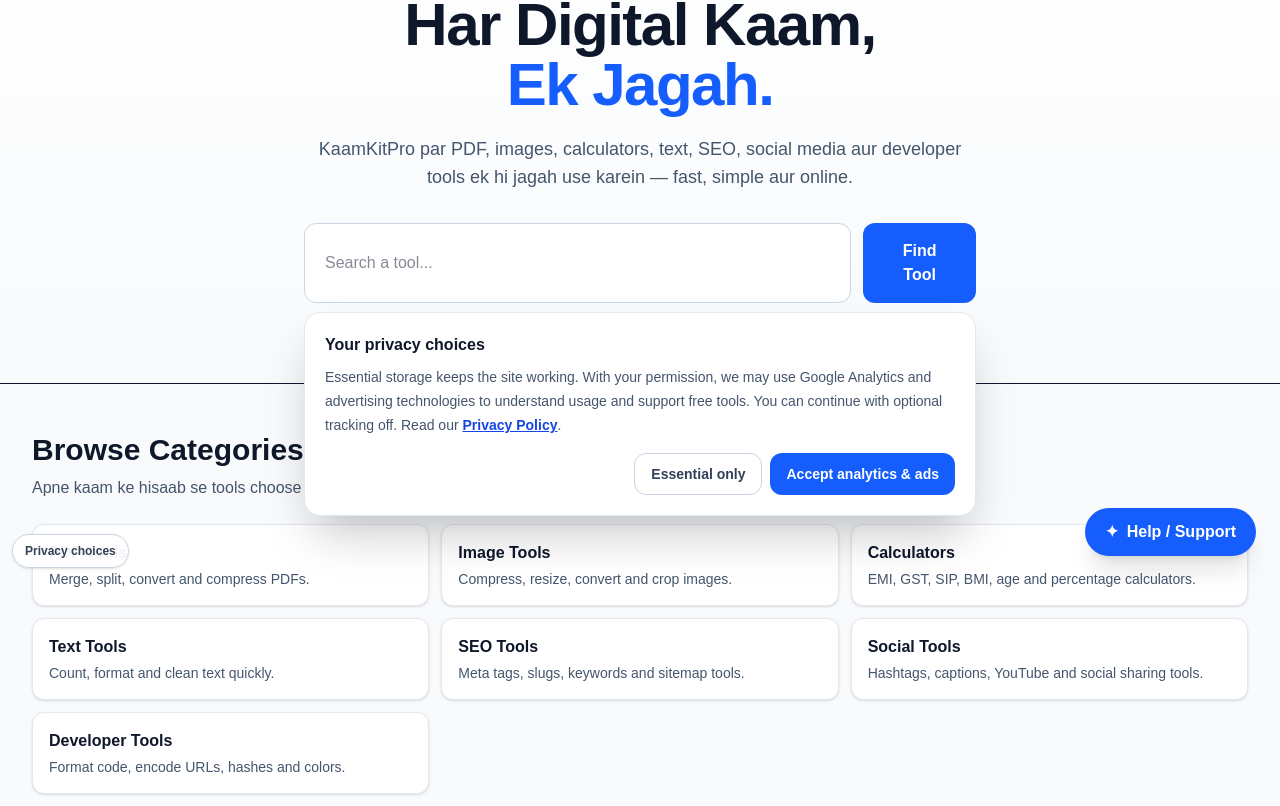
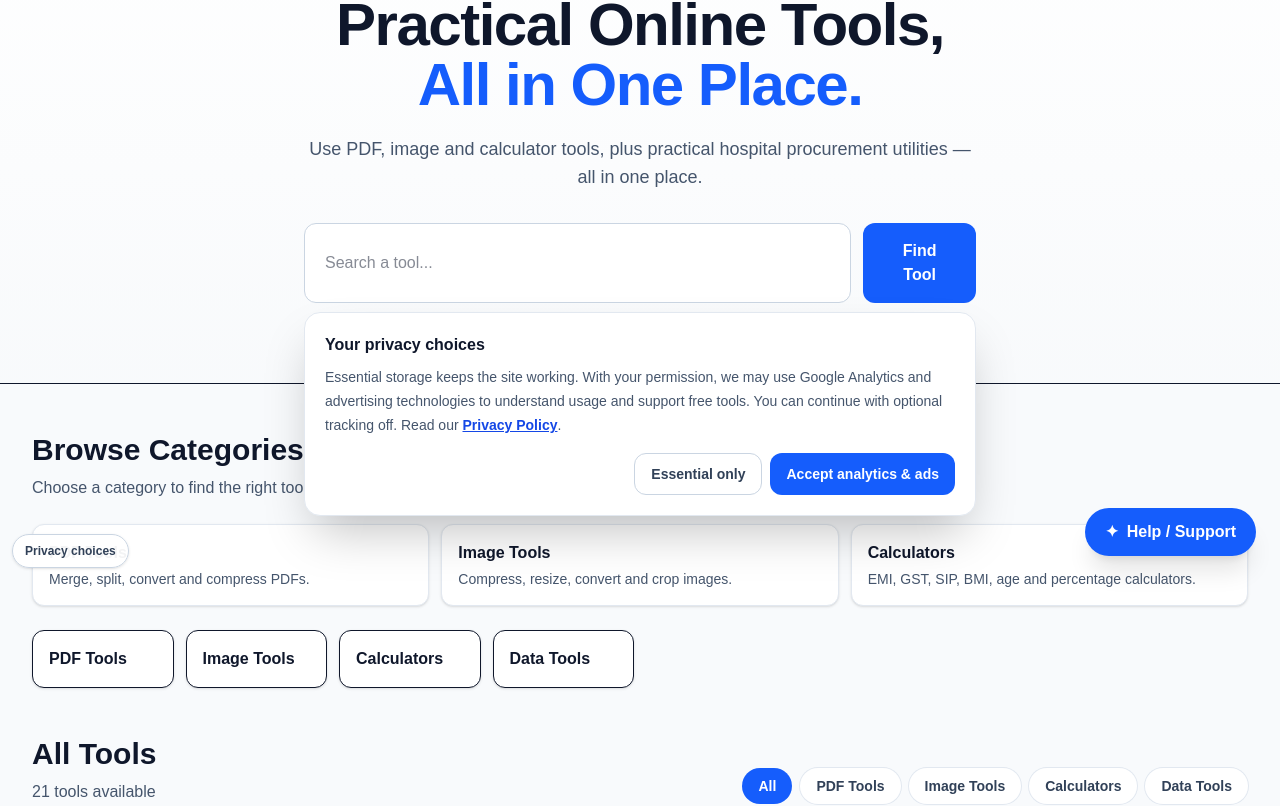
Before and after one commit to WellProSoftware/kaamkitpro, a Next.js app: page / in a window 1280 px wide. Shown: the part 220-1026 px from the top of the page. Built offline with nearby package versions, Linux system fonts and the light colour scheme.

Commit message:
Remove retired tool categories and stale homepage links

```diff
--- a/src/app/page.tsx
+++ b/src/app/page.tsx
@@ -15,10 +15,6 @@ const categories = [
   "PDF Tools",
   "Image Tools",
   "Calculators",
-  "Text Tools",
-  "SEO Tools",
-  "Social Tools",
-  "Developer Tools",
   "Data Tools",
 ];
 
@@ -165,7 +161,7 @@ const faqSchema = {
       name: "What is KaamKitPro?",
       acceptedAnswer: {
         "@type": "Answer",
-        text: "KaamKitPro is a free online tools platform for everyday digital work, including PDF, image, calculator, text, SEO, social media and developer utilities.",
+        text: "KaamKitPro is a free online tools platform for PDF, image, calculator and hospital procurement workflows.",
       },
     },
     {
@@ -206,17 +202,9 @@ const faqSchema = {
 const popularTools = [
   "PDF Merge",
   "Image Compressor",
-  "Word Counter",
-  "Password Generator",
   "GST Calculator",
   "Percentage Calculator",
   "EMI Calculator",
-  "JSON Formatter",
-  "Meta Tag Generator",
-  "YouTube Title Generator",
-  "HTML Formatter",
-  "URL Encoder & Decoder",
-  "Hash Generator",
 ];
 
 export default function Home() {
@@ -284,14 +272,12 @@ export default function Home() {
           </div>
 
           <h1 className="text-4xl font-extrabold tracking-tight sm:text-5xl lg:text-6xl">
-            Har Digital Kaam,
-            <span className="block text-blue-600">Ek Jagah.</span>
+            Practical Online Tools,
+            <span className="block text-blue-600">All in One Place.</span>
           </h1>
 
           <p className="mx-auto mt-5 max-w-2xl text-base leading-7 text-slate-600 sm:text-lg">
-            KaamKitPro par PDF, images, calculators, text, SEO, social media
-            aur developer tools ek hi jagah use karein — fast, simple aur
-            online.
+            Use PDF, image and calculator tools, plus practical hospital procurement utilities — all in one place.
           </p>
 
           <div className="mx-auto mt-8 flex max-w-2xl flex-col gap-3 sm:flex-row">
@@ -319,7 +305,7 @@ export default function Home() {
         <div className="mb-6">
           <h2 className="text-2xl font-bold sm:text-3xl">Browse Categories</h2>
           <p className="mt-2 text-slate-600">
-            Apne kaam ke hisaab se tools choose karein.
+            Choose a category to find the right tool for your task.
           </p>
         </div>
 
@@ -354,45 +340,9 @@ export default function Home() {
             </span>
           </a>
 
-          <a
-            href="/tools/text"
-            className="rounded-xl border border-slate-200 bg-white p-4 shadow-sm transition hover:-translate-y-0.5 hover:border-blue-300 hover:shadow-md"
-          >
-            <span className="font-semibold text-slate-900">Text Tools</span>
-            <span className="mt-1 block text-sm text-slate-600">
-              Count, format and clean text quickly.
-            </span>
-          </a>
 
-          <a
-            href="/tools/seo"
-            className="rounded-xl border border-slate-200 bg-white p-4 shadow-sm transition hover:-translate-y-0.5 hover:border-blue-300 hover:shadow-md"
-          >
-            <span className="font-semibold text-slate-900">SEO Tools</span>
-            <span className="mt-1 block text-sm text-slate-600">
-              Meta tags, slugs, keywords and sitemap tools.
-            </span>
-          </a>
 
-          <a
-            href="/tools/social"
-            className="rounded-xl border border-slate-200 bg-white p-4 shadow-sm transition hover:-translate-y-0.5 hover:border-blue-300 hover:shadow-md"
-          >
-            <span className="font-semibold text-slate-900">Social Tools</span>
-            <span className="mt-1 block text-sm text-slate-600">
-              Hashtags, captions, YouTube and social sharing tools.
-            </span>
-          </a>
 
-          <a
-            href="/tools/developer"
-            className="rounded-xl border border-slate-200 bg-white p-4 shadow-sm transition hover:-translate-y-0.5 hover:border-blue-300 hover:shadow-md"
-          >
-            <span className="font-semibold text-slate-900">Developer Tools</span>
-            <span className="mt-1 block text-sm text-slate-600">
-              Format code, encode URLs, hashes and colors.
-            </span>
-          </a>
         </div>
 
         <div className="grid grid-cols-2 gap-3 sm:grid-cols-4 lg:grid-cols-8">
```
